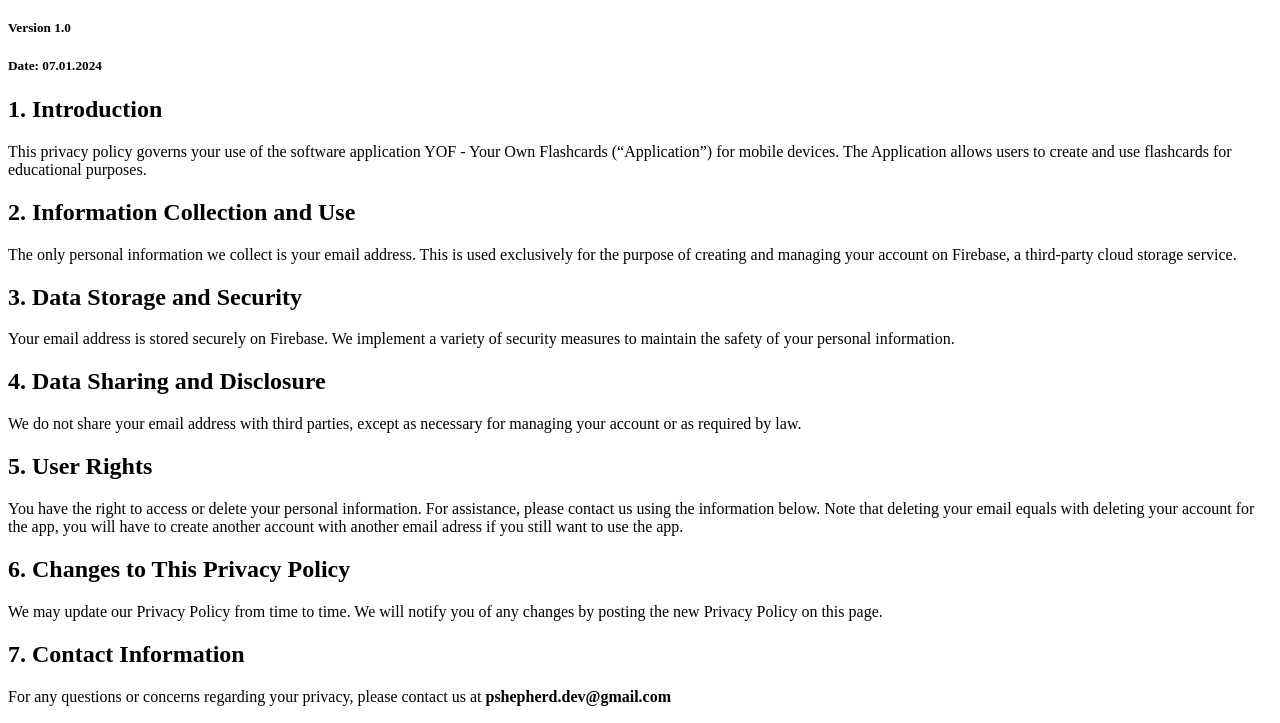
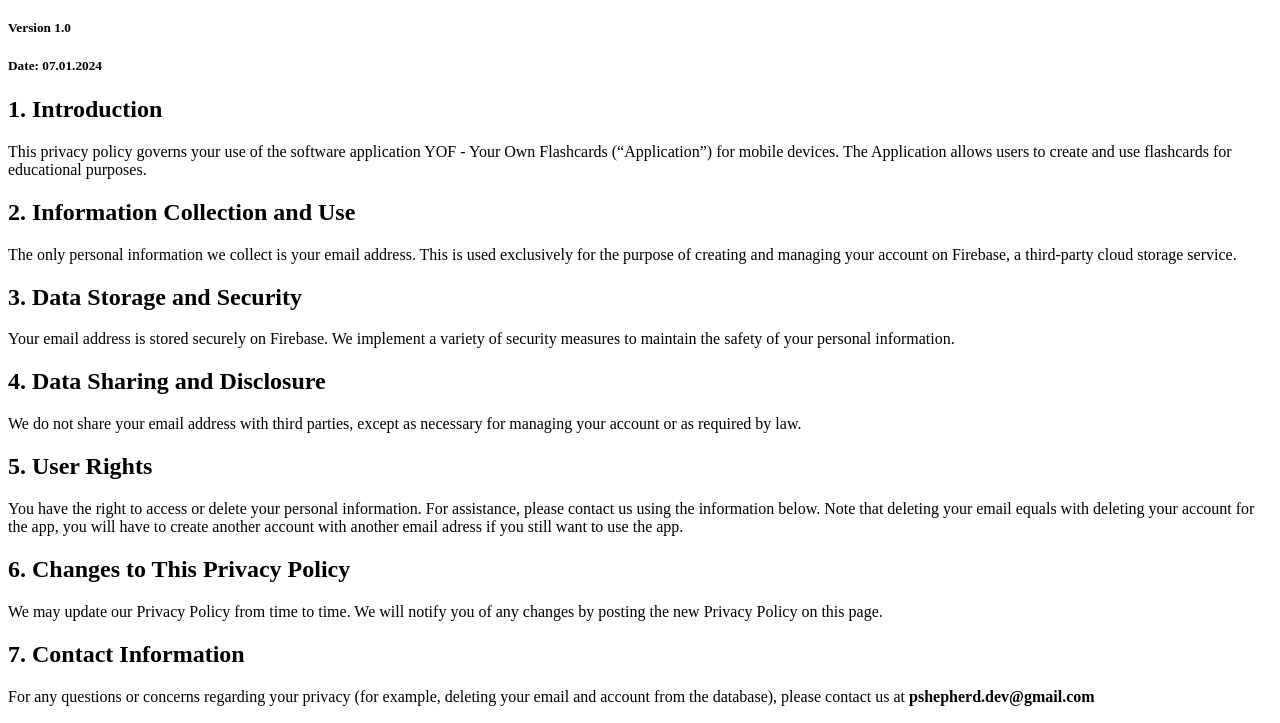
Before and after one commit to p-shepherd/p-shepherd.github.io, a plain HTML site: page index.html in a window 1280 px wide. Shown: the part 61-784 px from the top of the page. Drawn offline with Linux system fonts and the light colour scheme.

Commit message:
Update index.html
delete info

```diff
--- a/index.html
+++ b/index.html
@@ -54,7 +54,7 @@
 
       <h2>7. Contact Information</h2>
       <p>
-        For any questions or concerns regarding your privacy, please contact us
+        For any questions or concerns regarding your privacy (for example, deleting your email and account from the database), please contact us
         at <b> pshepherd.dev@gmail.com</b>
       </p>
 
```
